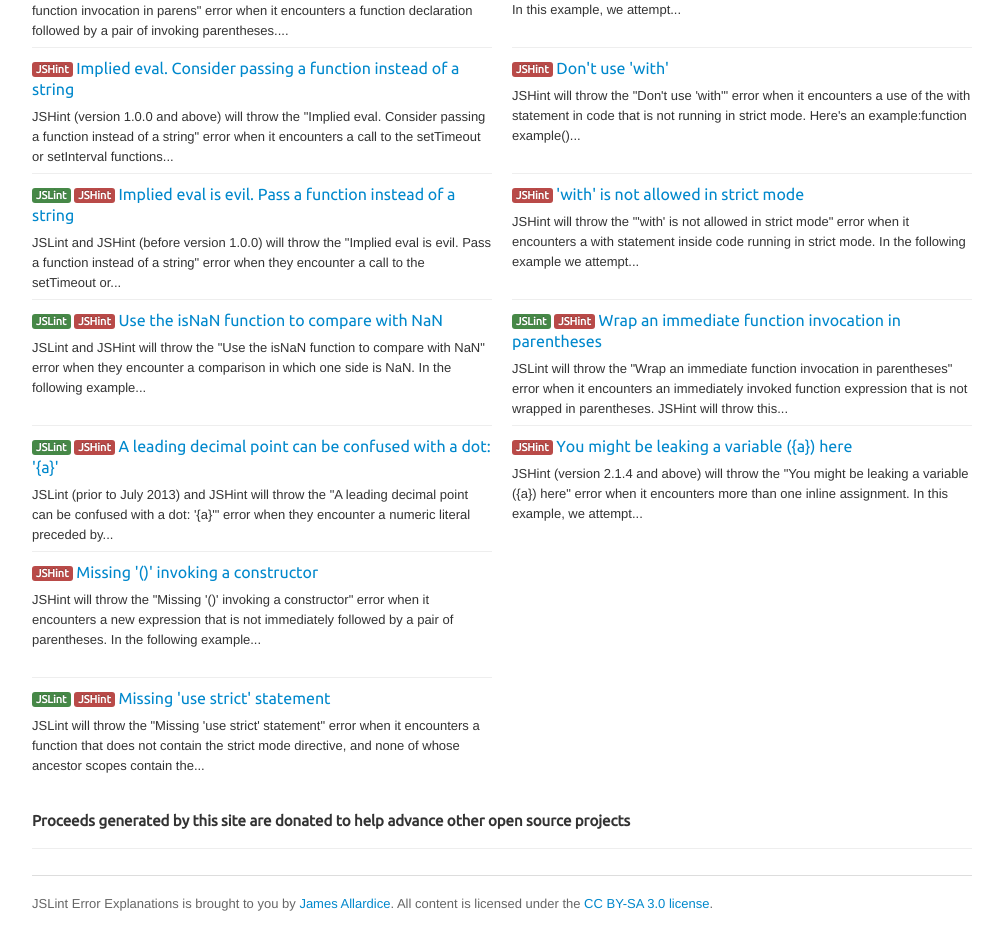
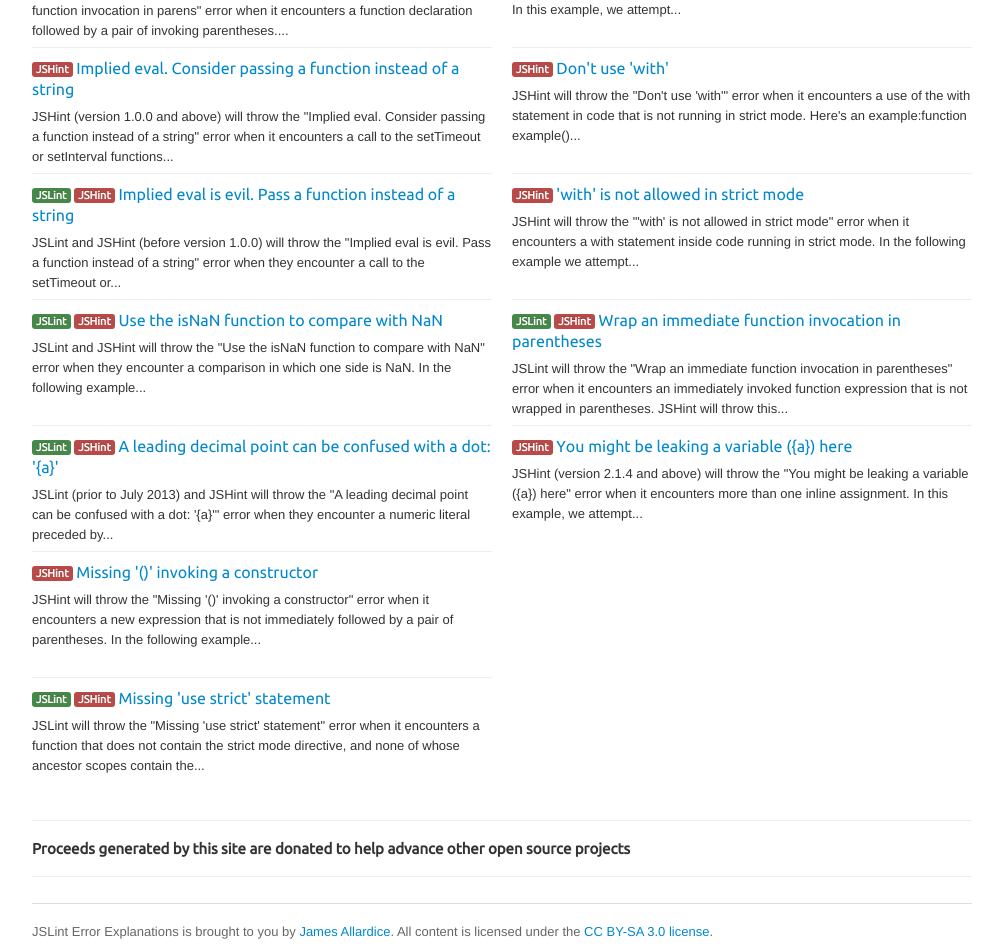
Before and after one commit to jamesallardice/jslint-error-explanations, a Jekyll site: the page built from jshint/index.html, in a window 1280 px wide and 1400 px high, scrolled down 3705 px. Shown: the part 449-1400 px from the top of the window, without its empty margins (138-1141 px from the left). Built offline with Jekyll 4.4.1, drawn with Linux system fonts in a browser that asks for light colours; nearby versions of some CDN libraries; before the commit the page ends 5077 px from its top, so only the background shows below that.

Commit message:
Fixed some old styles

```diff
--- a/_layouts/default.html
+++ b/_layouts/default.html
@@ -23,6 +23,7 @@
         </div>
         <div class="row" id="ads">
             <div class="span12">
+                <hr>
                 <h4>Proceeds generated by this site are donated to help advance other open source projects</h4>
                 <hr>
                 <script type="text/javascript"><!--
--- a/assets/css/main.css
+++ b/assets/css/main.css
@@ -234,9 +234,6 @@ p.standout {
     left: 0;
     border: 0;
 }
-#ads {
-    margin-top: 10px;
-}
 .footer {
     color: #666;
 }
```
